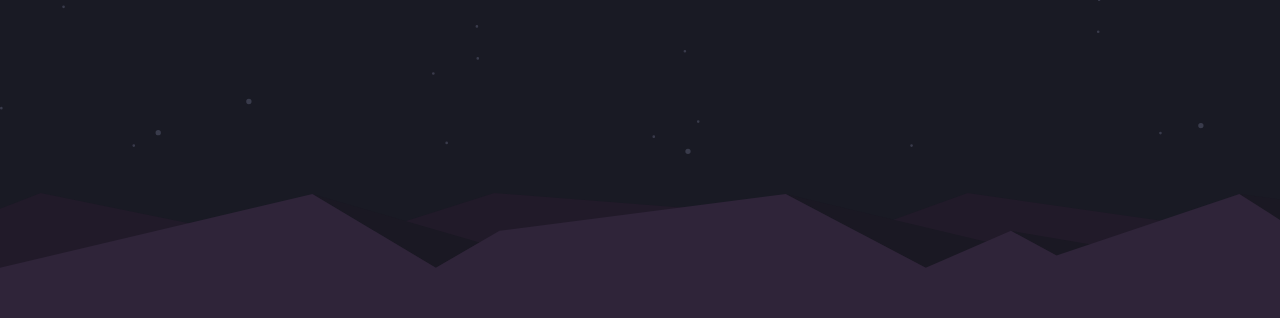
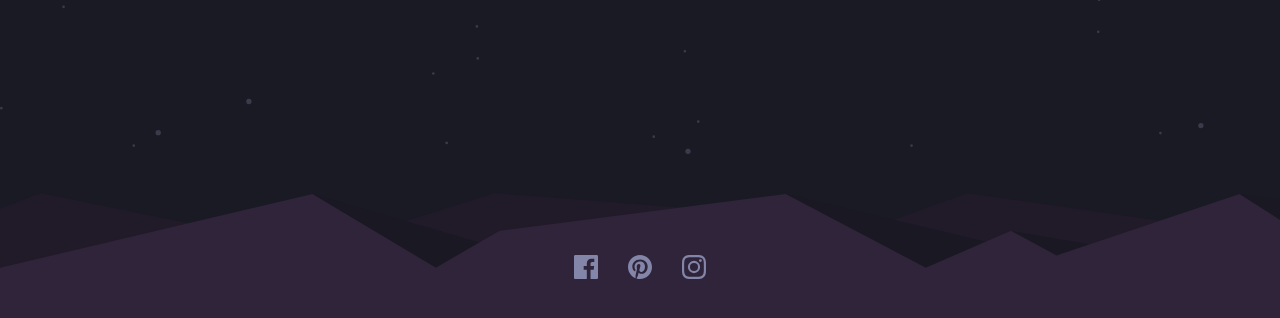
Before and after one commit to AliTaee/Launch-countdown-timer, a website built with Parcel: page src/index.html in a window 1280 px wide. Shown: the part 432-750 px from the top of the page. Built offline with nearby package versions, Linux system fonts and the light colour scheme.

Commit message:
render socials with active state

```diff
--- a/package.json
+++ b/package.json
@@ -26,7 +26,6 @@
   },
   "assetsPath": "src/assets",
   "dependencies": {
-    "normalize-scss": "^7.0.1",
     "normalize.css": "^8.0.1"
   }
 }
--- a/src/index.html
+++ b/src/index.html
@@ -30,6 +30,11 @@
       />
       <h1 class="main__title" id="main-title"></h1>
       <p>Days Hours Minutes Seconds</p>
+      <footer class="footer">
+        <div class="socials">
+          <ul class="socials-list" id="socials-list"></ul>
+        </div>
+      </footer>
       <img
         class="main__pattern-hills"
         src="./assets/images/pattern-hills.svg"
--- a/src/js/config.js
+++ b/src/js/config.js
@@ -1,3 +1,23 @@
 export const config = {
   mainTitle: "We're launching soon",
+  socials: [
+    {
+      link: '#',
+      icon: 'M22.675 0H1.325C.593 0 0 .593 0 1.325v21.351C0 23.407.593 24 1.325 24H12.82v-9.294H9.692v-3.622h3.128V8.413c0-3.1 1.893-4.788 4.659-4.788 1.325 0 2.463.099 2.795.143v3.24l-1.918.001c-1.504 0-1.795.715-1.795 1.763v2.313h3.587l-.467 3.622h-3.12V24h6.116c.73 0 1.323-.593 1.323-1.325V1.325C24 .593 23.407 0 22.675 0z',
+      label: 'facebook',
+      color: '#8385A9',
+    },
+    {
+      link: '#',
+      icon: 'M12 0C5.373 0 0 5.372 0 12c0 5.084 3.163 9.426 7.627 11.174-.105-.949-.2-2.405.042-3.441.218-.937 1.407-5.965 1.407-5.965s-.359-.719-.359-1.782c0-1.668.967-2.914 2.171-2.914 1.023 0 1.518.769 1.518 1.69 0 1.029-.655 2.568-.994 3.995-.283 1.194.599 2.169 1.777 2.169 2.133 0 3.772-2.249 3.772-5.495 0-2.873-2.064-4.882-5.012-4.882-3.414 0-5.418 2.561-5.418 5.207 0 1.031.397 2.138.893 2.738a.36.36 0 01.083.345l-.333 1.36c-.053.22-.174.267-.402.161-1.499-.698-2.436-2.889-2.436-4.649 0-3.785 2.75-7.262 7.929-7.262 4.163 0 7.398 2.967 7.398 6.931 0 4.136-2.607 7.464-6.227 7.464-1.216 0-2.359-.631-2.75-1.378l-.748 2.853c-.271 1.043-1.002 2.35-1.492 3.146C9.57 23.812 10.763 24 12 24c6.627 0 12-5.373 12-12 0-6.628-5.373-12-12-12z',
+      label: 'pinterest',
+      color: '#8385A9',
+    },
+    {
+      link: '#',
+      icon: 'M12 2.163c3.204 0 3.584.012 4.85.07 3.252.148 4.771 1.691 4.919 4.919.058 1.265.069 1.645.069 4.849 0 3.205-.012 3.584-.069 4.849-.149 3.225-1.664 4.771-4.919 4.919-1.266.058-1.644.07-4.85.07-3.204 0-3.584-.012-4.849-.07-3.26-.149-4.771-1.699-4.919-4.92-.058-1.265-.07-1.644-.07-4.849 0-3.204.013-3.583.07-4.849.149-3.227 1.664-4.771 4.919-4.919 1.266-.057 1.645-.069 4.849-.069zM12 0C8.741 0 8.333.014 7.053.072 2.695.272.273 2.69.073 7.052.014 8.333 0 8.741 0 12c0 3.259.014 3.668.072 4.948.2 4.358 2.618 6.78 6.98 6.98C8.333 23.986 8.741 24 12 24c3.259 0 3.668-.014 4.948-.072 4.354-.2 6.782-2.618 6.979-6.98.059-1.28.073-1.689.073-4.948 0-3.259-.014-3.667-.072-4.947-.196-4.354-2.617-6.78-6.979-6.98C15.668.014 15.259 0 12 0zm0 5.838a6.162 6.162 0 100 12.324 6.162 6.162 0 000-12.324zM12 16a4 4 0 110-8 4 4 0 010 8zm6.406-11.845a1.44 1.44 0 100 2.881 1.44 1.44 0 000-2.881z',
+      label: 'instagram',
+      color: '#8385A9',
+    },
+  ],
 }
--- /dev/null
+++ b/src/js/functions/setSocialsSection.js
@@ -0,0 +1,41 @@
+export const setSocialsSection = (socials = []) => {
+  const SocialsElement = document.getElementById('socials-list')
+
+  if (SocialsElement) {
+    socials.forEach((social) => {
+      const linkElement = document.createElement('a')
+
+      if (social.link) {
+        linkElement.href = social.link
+        linkElement.target = '_blank'
+        linkElement.className = 'socials-list__link'
+        linkElement.rel = 'noopener noreferrer'
+      }
+
+      const iconSvg = document.createElementNS(
+        'http://www.w3.org/2000/svg',
+        'svg'
+      )
+      const iconPath = document.createElementNS(
+        'http://www.w3.org/2000/svg',
+        'path'
+      )
+      if (social.icon) {
+        iconSvg.setAttribute('width', '24')
+        iconSvg.setAttribute('height', '24')
+        iconSvg.setAttribute('xmlns', 'http://www.w3.org/2000/svg')
+        iconSvg.setAttribute('viewBox', '0 0 24 24')
+        iconPath.setAttribute('fill', social.color)
+        iconPath.setAttribute('d', social.icon)
+        iconSvg.appendChild(iconPath)
+      }
+      linkElement.appendChild(iconSvg)
+
+      const listElement = document.createElement('li')
+      listElement.className = 'socials-list__item'
+      listElement.appendChild(linkElement)
+
+      SocialsElement.appendChild(listElement)
+    })
+  }
+}
--- a/src/js/main.js
+++ b/src/js/main.js
@@ -6,5 +6,7 @@ import { config } from './config'
 
 // functions
 import { setPageHeading } from './functions/setPageHeading'
+import { setSocialsSection } from './functions/setSocialsSection'
 
 setPageHeading(config.mainTitle)
+setSocialsSection(config.socials)
--- a/src/styles/_mixins.scss
+++ b/src/styles/_mixins.scss
@@ -3,3 +3,10 @@
   justify-content: center;
   align-items: center;
 }
+
+@mixin flex($direction: row, $justifyContent: center, $alignItems: center) {
+  display: flex;
+  flex-direction: $direction;
+  justify-content: $justifyContent;
+  align-items: $alignItems;
+}
--- a/src/styles/_var.scss
+++ b/src/styles/_var.scss
@@ -7,3 +7,12 @@ $white: hsl(0, 0%, 100%);
 $dark-blue: hsl(236, 21%, 26%);
 $dark-blue-medium: hsl(235, 16%, 14%);
 $dark-blue-strong: hsl(234, 17%, 12%);
+
+// Z-index
+$level1: 10;
+$level2: 20;
+$level3: 30;
+$level4: 40;
+$level5: 50;
+$level10: 100;
+$level999: 999;
--- a/src/styles/main.scss
+++ b/src/styles/main.scss
@@ -15,6 +15,7 @@ body {
   flex-direction: column;
 
   &__pattern-stars {
+    z-index: $level1;
     animation: twinkle 6s linear 1s infinite alternate;
     position: absolute;
     top: 10%;
@@ -28,8 +29,40 @@ body {
   }
 
   &__pattern-hills {
+    z-index: $level2;
     position: absolute;
     bottom: 0;
     width: 100%;
   }
+
+  .footer {
+    z-index: $level5;
+    position: absolute;
+    bottom: 10%;
+  }
 }
+
+.socials-list {
+  @include flex();
+  list-style-type: none;
+  margin: 0;
+  padding: 0;
+
+  &__item {
+    margin-right: 20px;
+  }
+
+  &__item:last-child {
+    margin-right: 0;
+  }
+
+  &__link {
+    cursor: pointer;
+    padding: 5px;
+    display: block;
+
+    &:hover path {
+      fill: $primary-red;
+    }
+  }
+}
```
Also changed, not shown: 1 other file.
